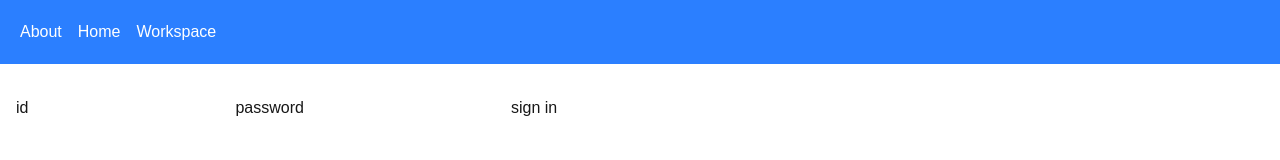
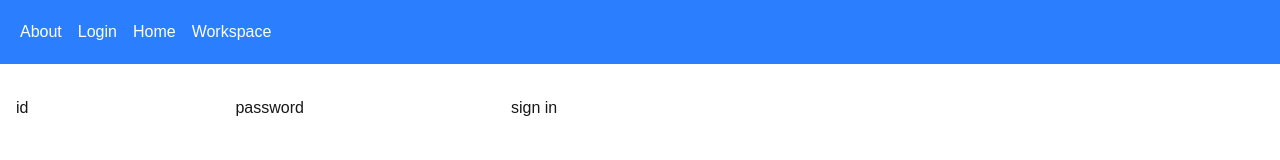
Before and after one commit to auaicn/blog-fe, a Next.js app: page /login in a window 1280 px wide. Shown: the top 160 px of the page. Built offline with nearby package versions, Linux system fonts and the light colour scheme.

Commit message:
nav bar 에 login page 이동 버튼 추가

```diff
--- a/src/app/layout.tsx
+++ b/src/app/layout.tsx
@@ -27,6 +27,7 @@ export default function RootLayout({
       >
         <nav className={twMerge("p-[20px] bg-blue-500 text-white flex gap-4")}>
           <Link href="/about">About</Link>
+          <Link href="/login">Login</Link>
           <Link href="/">Home</Link>
           <Link href="/workspace">Workspace</Link>
         </nav>
```
